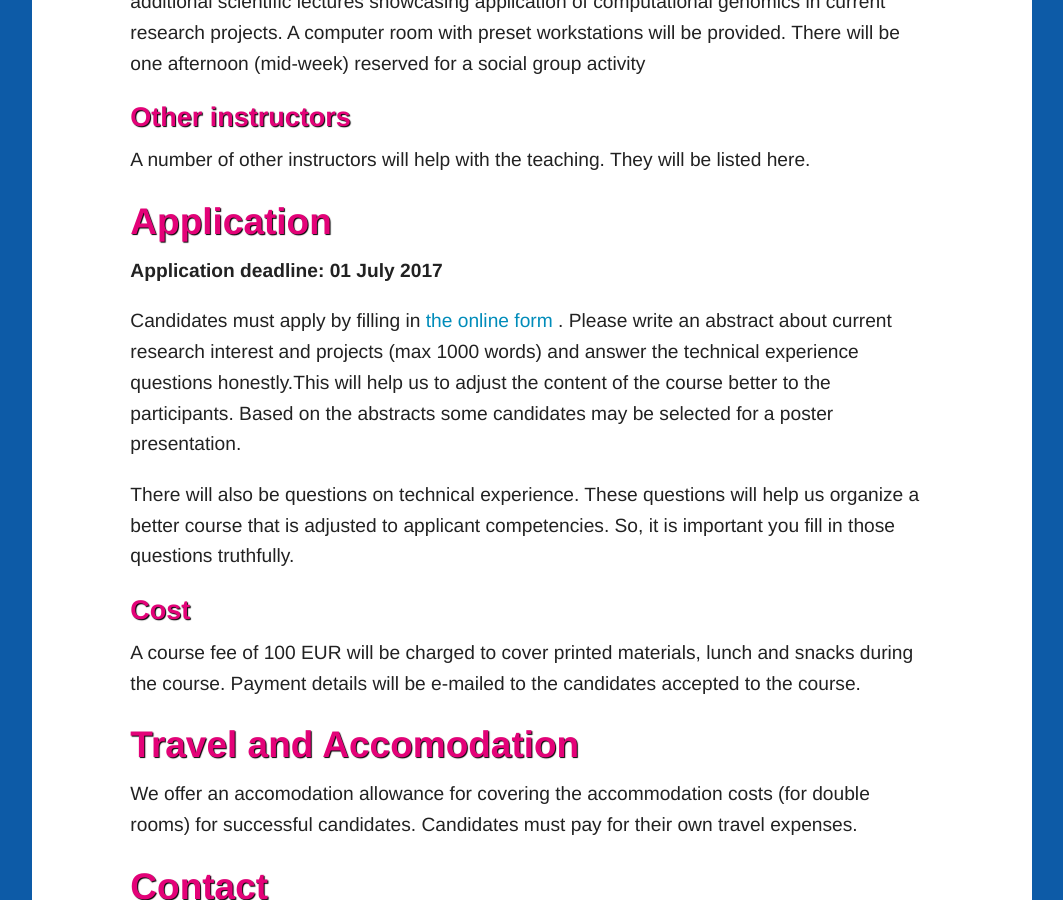
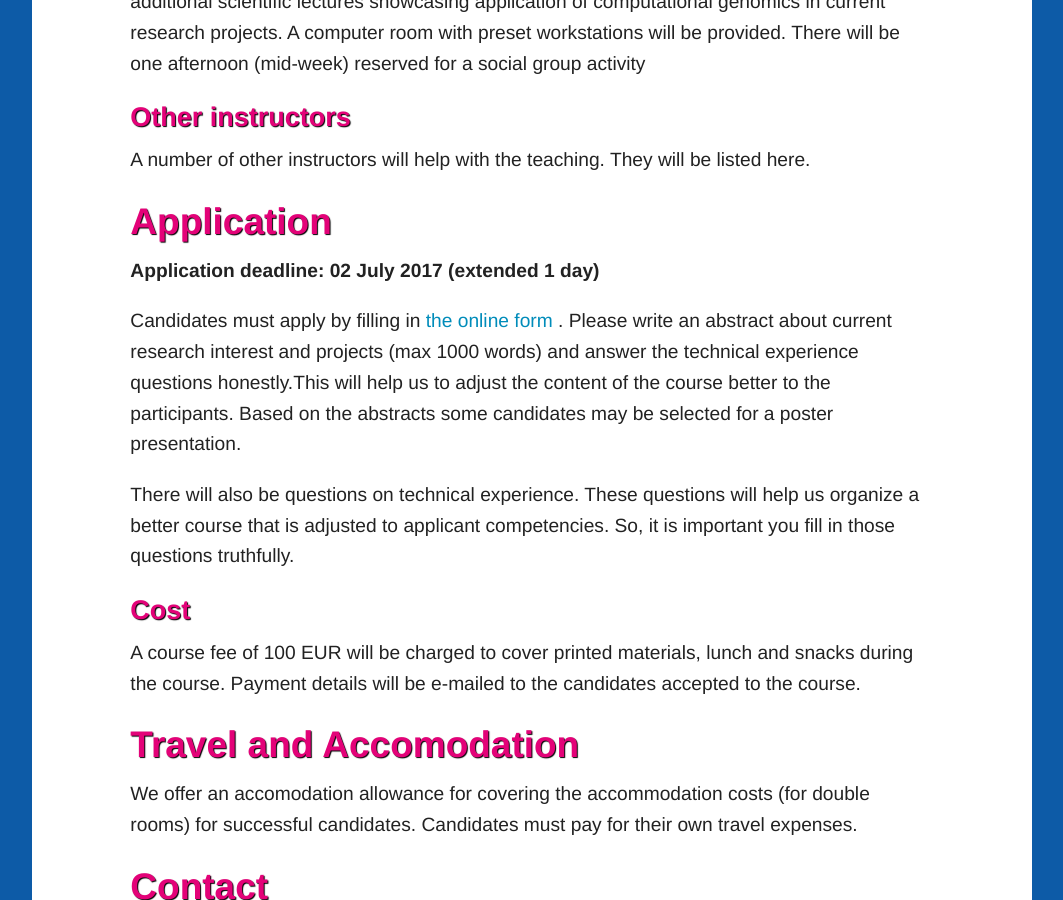
Before and after one commit to BIMSBbioinfo/compgen, a Jekyll site: the page 2017/index.html, which Jekyll copies as it is, in a window 1280 px wide and 900 px high, scrolled down 2075 px. Shown: the whole window, without its empty margins (108-1171 px from the left). Built offline with Jekyll 4.4.1, drawn with Linux system fonts in a browser that asks for light colours; nearby versions of some CDN libraries; library files that are not in the unit come from our copies.

Commit message:
Update index.html

```diff
--- a/2017/index.html
+++ b/2017/index.html
@@ -112,7 +112,7 @@
        </p>
 
         <h2 id="application">Application</h2>
-        <p><b>Application deadline: 01 July 2017</b></p>
+        <p><b>Application deadline: 02 July 2017 (extended 1 day)</b></p>
         <p>
         Candidates must apply by filling in <a href="https://goo.gl/forms/BIU03TmE6RJpM2Ct1">the online form </a>.
          Please write an abstract about current research interest and projects (max 1000 words) and answer
```
